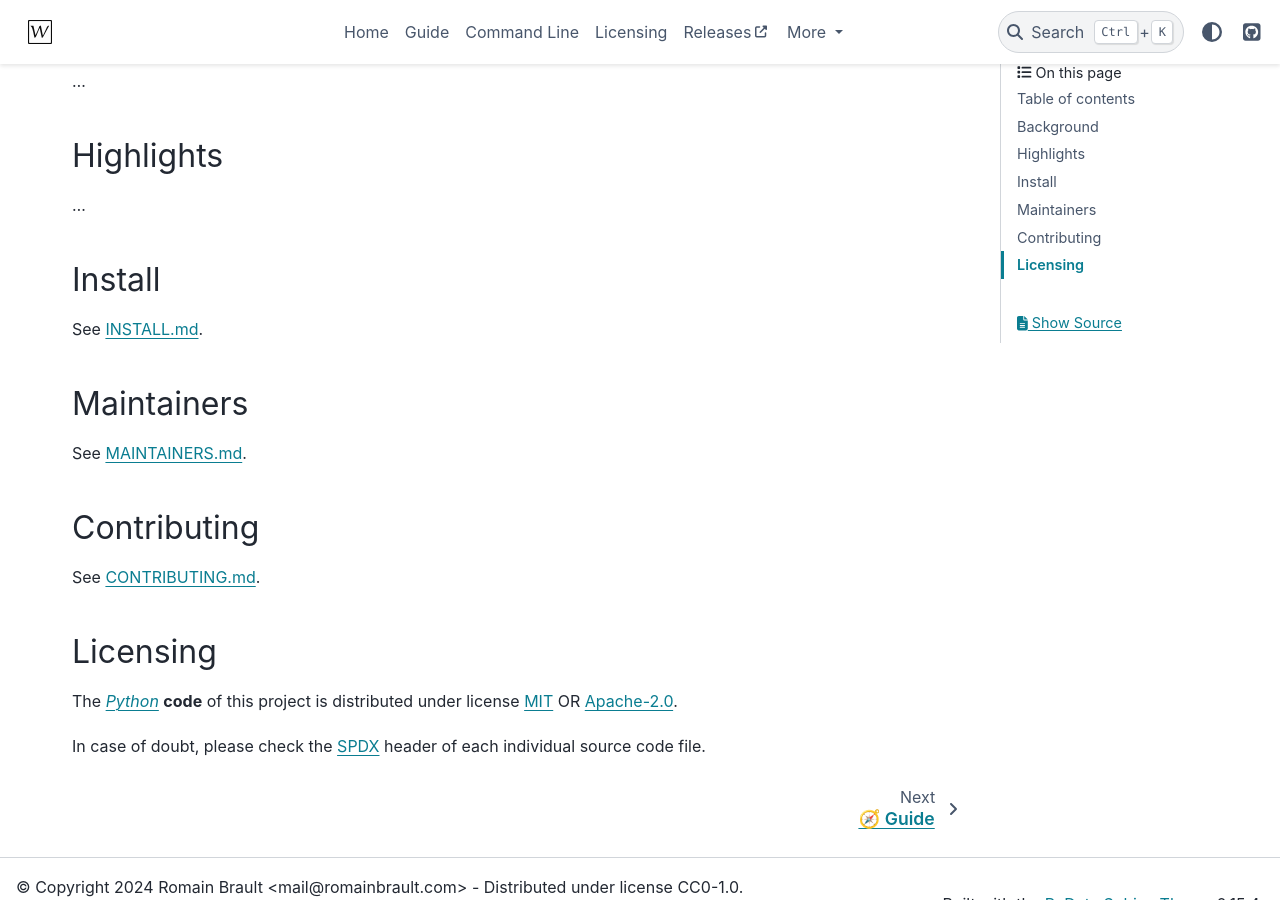
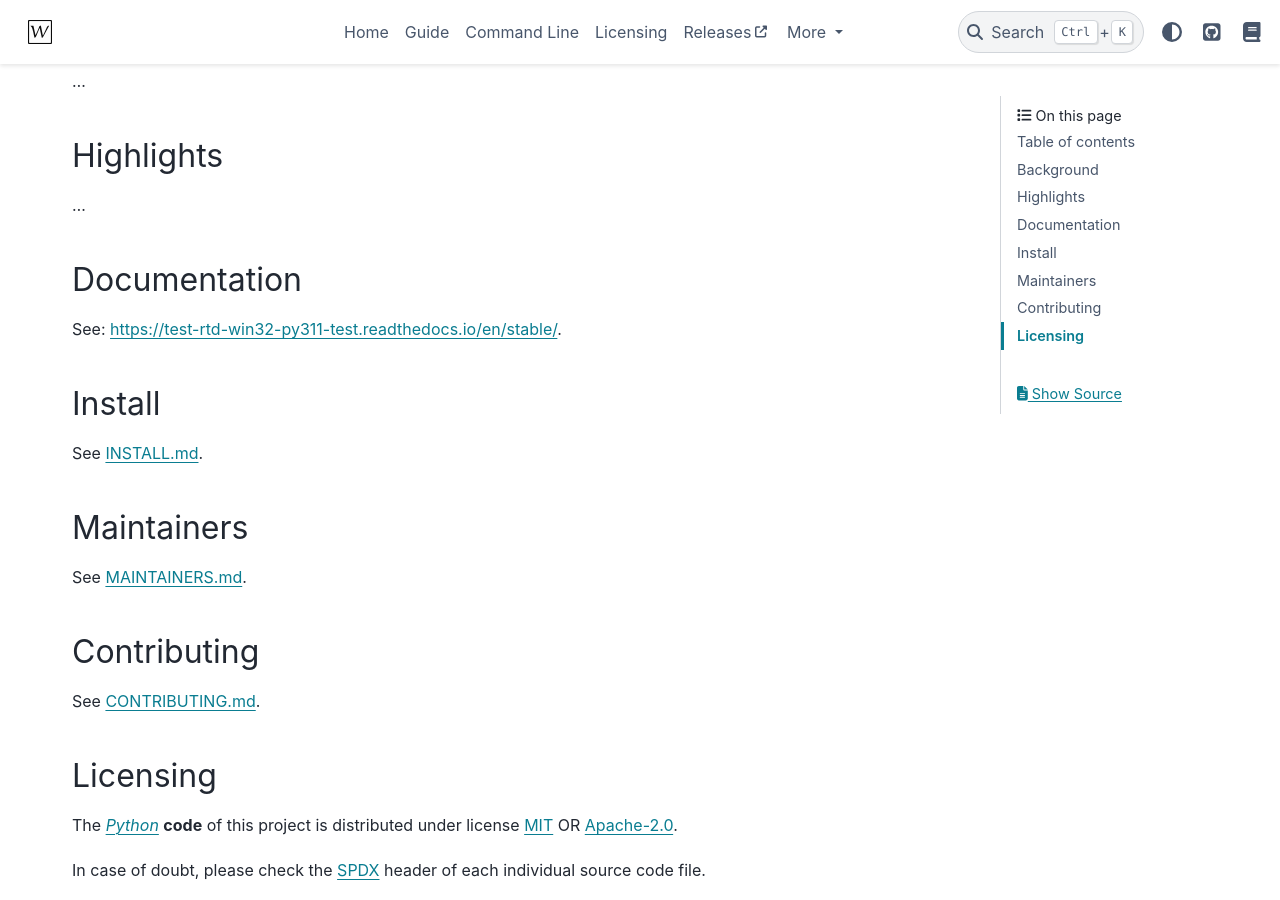
Before and after one commit to whiteprints-tests/test-rtd-win32-py311-test, a Sphinx documentation site: the page built from docs/index.md, in a window 1280 px wide and 900 px high, scrolled down 786 px. Built offline with Sphinx 7.4.7 and the PyData theme 0.15.4, drawn with Linux system fonts in a browser that asks for light colours; pages that are not in the unit, such as notebooks, are missing from menus; comment, search, counter and statistics services are not loaded.

Commit message:
feat: ✨ add ReadTheDocs integration

```diff
--- a/README.md
+++ b/README.md
@@ -18,6 +18,7 @@
         <a href="https://spdx.org/licenses"><img alt="license badge" src="https://img.shields.io/badge/📝_License-MIT OR Apache--2.0-4CAF50.svg"/></a>
         <a href="https://github.com/whiteprints-tests/test-rtd-win32-py311-test/discussions"><img alt="GitHub Discussions" src="https://img.shields.io/github/discussions/whiteprints-tests/test-rtd-win32-py311-test.svg?logo=GitHub"></a>
         <a href="https://spdx.dev/learn/areas-of-interest/licensing/"><img alt="SPDX Licensing" src="https://img.shields.io/badge/SPDX-licensing-0080FF.svg?logo=SPDX"/></a>
+        <a href='https://readthedocs.org/projects/test-rtd-win32-py311-test/'><img src='https://readthedocs.org/projects/test-rtd-win32-py311-test/badge/?version=latest' alt='Documentation Status' /></a>
         <a href="https://www.contributor-covenant.org/version/2/1/code_of_conduct/"><img alt="contributor covenant badge" src="https://img.shields.io/badge/Contributor_Covenant-2.1-4BAAAA.svg?logo=contributorcovenant"/></a>
     </p>
 </div>
@@ -38,6 +39,10 @@
 ## Highlights
 
 ...
+
+## Documentation
+
+See: https://test-rtd-win32-py311-test.readthedocs.io/en/stable/.
 
 ## Install
 
--- a/docs/conf.py
+++ b/docs/conf.py
@@ -6,6 +6,7 @@
 
 # pylint: disable=invalid-name
 
+import os
 from importlib import metadata
 from pathlib import Path
 
@@ -54,6 +55,10 @@
 html_logo = "_static/logo.svg"
 html_static_path = ["_static"]
 html_extra_path = []
+html_baseurl = os.environ.get("READTHEDOCS_CANONICAL_URL", "/")
+html_js_files = [
+    "readthedocs.js",
+]
 html_theme = "pydata_sphinx_theme"
 html_theme_options = {
     "icon_links": [
@@ -61,6 +66,12 @@
             "name": "GitHub",
             "url": "https://github.com/whiteprints-tests/test-rtd-win32-py311-test",
             "icon": "fa-brands fa-square-github",
+            "type": "fontawesome",
+        },
+        {
+            "name": "ReadTheDocs",
+            "url": "https://readthedocs.org/projects/test-rtd-win32-py311-test",
+            "icon": "fa-solid fa-book",
             "type": "fontawesome",
         },
     ],
```
Also changed, not shown: docs/readthedocs.js (added, +11 -0 lines), .readthedocs.yml (added), 3 other files.
